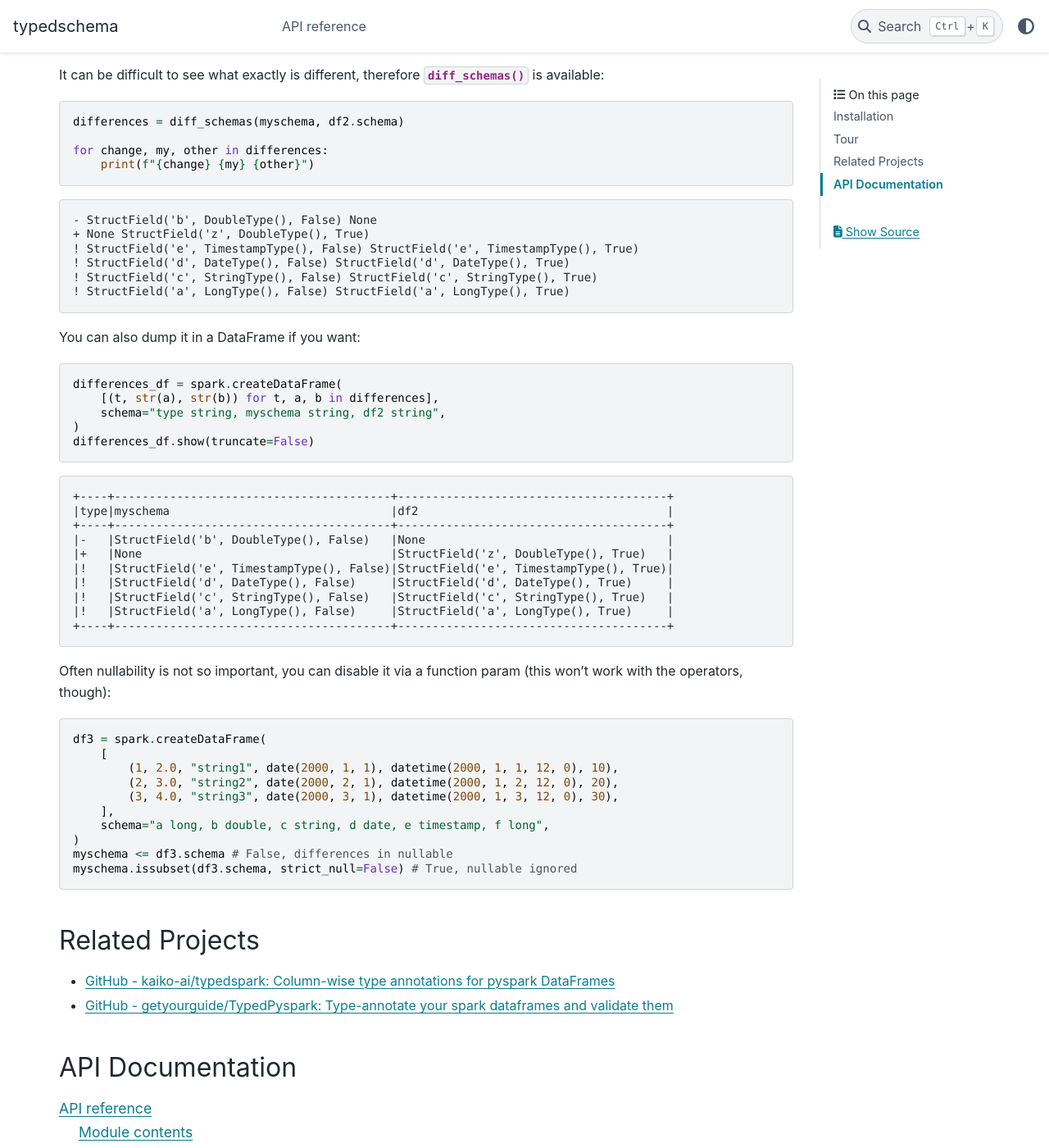
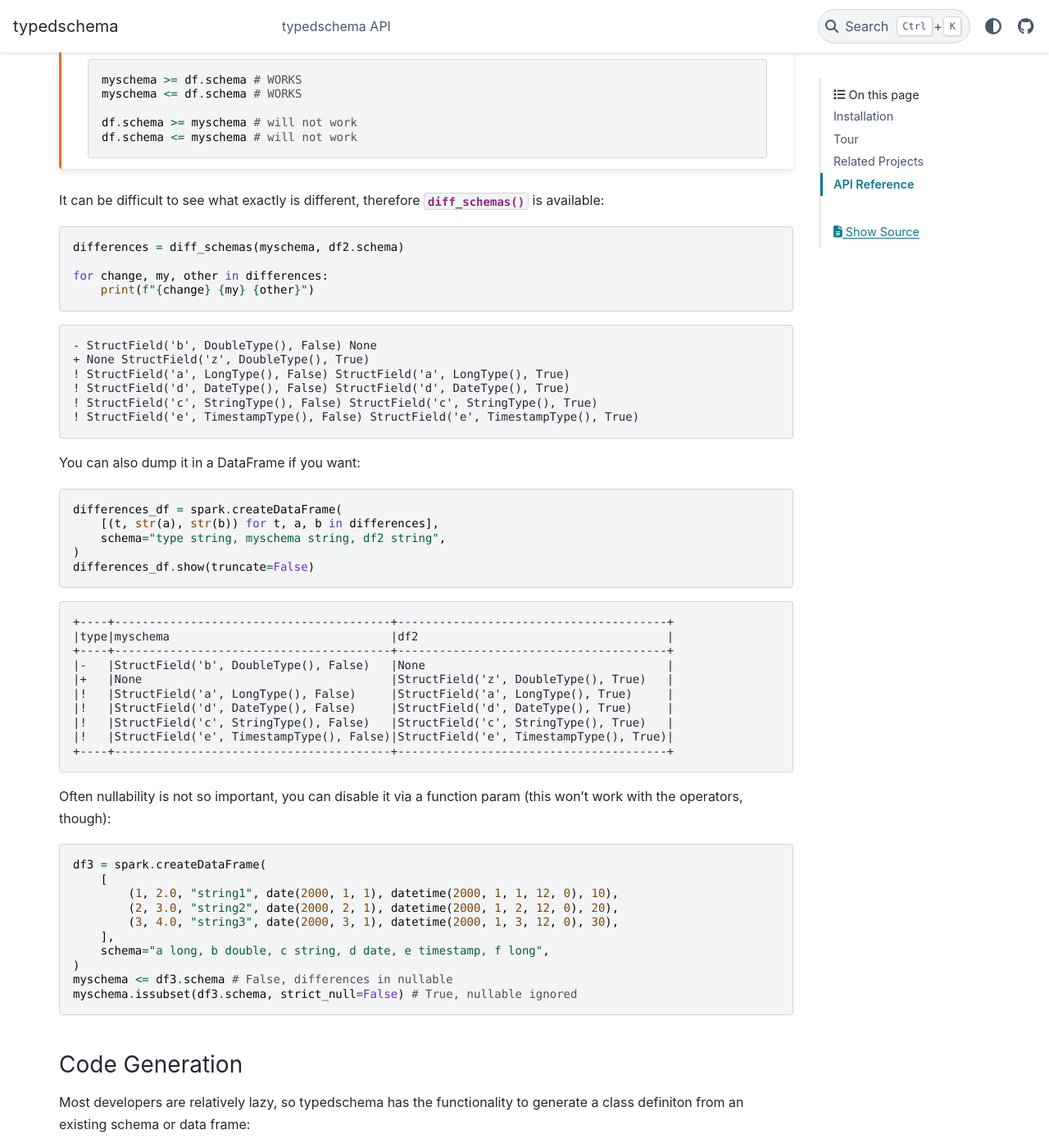
Before and after one commit to jwbargsten/typedschema, a Sphinx documentation site: the page built from docs/index.rst, in a window 1280 px wide and 1400 px high, scrolled down 2773 px. Shown: the whole window at 82% size. Built offline with Sphinx 7.4.7 and the PyData theme 0.15.4, drawn with Linux system fonts in a browser that asks for light colours; the version number could not be read and is left out; some of the changed text lies outside the part shown.

Commit message:
Add codegen showcase and improve docs

```diff
--- a/docs/conf.py
+++ b/docs/conf.py
@@ -13,19 +13,40 @@
 extensions = [
     "myst_parser",
     # "myst_nb",
+    "sphinx.ext.viewcode",
+    # "sphinx_design",
+    # "sphinx_copybutton",
     "sphinx.ext.autodoc",
+    "sphinx.ext.intersphinx",
+    "sphinx.ext.autosummary",
 ]
+
+autosummary_generate = True
 
 templates_path = ["_templates"]
 exclude_patterns = ["_build", "Thumbs.db", ".DS_Store"]
 
+html_theme_options = {
+    "icon_links": [
+        {
+            "name": "GitHub",
+            "url": "https://github.com/jwbargsten/typedschema",  # required
+            "icon": "fa-brands fa-github",
+            "type": "fontawesome",
+        }
+    ],
+    "analytics": {
+        "plausible_analytics_domain": "jwbargsten.github.io",
+        "plausible_analytics_url": "https://plausible.io/js/script.js",
+    },
+    "use_edit_page_button": False,
+}
 
 html_theme = "pydata_sphinx_theme"
 
 html_static_path = ["_static"]
 html_title = "typedschema"
 
-# html_theme_options = {"logo": {"text": "ABC"}}
 autodoc_typehints = "description"
 autodoc_class_signature = "separated"
 
@@ -36,3 +57,15 @@
     "github_version": "main",
     "doc_path": "docs",
 }
+
+intersphinx_mapping = {
+    "numpy": ("https://numpy.org/doc/stable/", None),
+    "python": ("https://docs.python.org/3/", None),
+    "pyspark": ("https://spark.apache.org/docs/latest/api/python/", None),
+}
+
+
+# html_sidebars = {
+#     "**": ["sidebar-nav-bs"],
+#     "index": [],
+# }
--- a/docs/index.rst
+++ b/docs/index.rst
@@ -1,9 +1,5 @@
 pyspark-typedschema documentation
 =================================
-
-.. toctree::
-   :maxdepth: 1
-   :caption: Contents:
 
 This is minimally intrusive library to type or annotate pyspark data frames.
 
@@ -99,16 +101,30 @@
 .. literalinclude:: snippets/examples-set-ops-nullable.py
    :language: python
 
+Code Generation
+^^^^^^^^^^^^^^^
+
+Most developers are relatively lazy, so typedschema has the functionality to
+generate a class definiton from an existing schema or data frame:
+
+.. literalinclude:: snippets/examples-codegen.py
+   :language: python
+
+will output
+
+.. literalinclude:: snippets/examples-class-def.py
+   :language: python
+
 Related Projects
 ----------------
 
 * `GitHub - kaiko-ai/typedspark: Column-wise type annotations for pyspark DataFrames <https://github.com/kaiko-ai/typedspark>`_
 * `GitHub - getyourguide/TypedPyspark: Type-annotate your spark dataframes and validate them <https://github.com/getyourguide/TypedPyspark>`_
 
-API Documentation
------------------
+API Reference
+-------------
 
 .. toctree::
-   :maxdepth: 3
+   :maxdepth: 2
 
    typedschema
--- /dev/null
+++ b/docs/snippets/examples-class-def.py
@@ -0,0 +1,8 @@
+class CustomerDataSchema(Schema):
+    a = Column(LongType(), True)
+    b = Column(DoubleType(), True)
+    c = Column(StringType(), True)
+    d = Column(DateType(), True)
+    e = Column(TimestampType(), True)
+    f = Column(LongType(), True)
+customer_data_schema = CustomerDataSchema()
--- /dev/null
+++ b/docs/snippets/examples-codegen.py
@@ -0,0 +1,2 @@
+class_def = generate_schema_def(df3, name="CustomerDataSchema")
+print(class_def)
--- a/docs/snippets/examples-import.py
+++ b/docs/snippets/examples-import.py
@@ -9,7 +9,7 @@
     TimestampType,
 )
 
-from typedschema import Column, Schema, diff_schemas
+from typedschema import Column, Schema, diff_schemas, generate_schema_def
 
 
 class MySchema(Schema):
--- a/docs/snippets/schema-diff-df.show.txt
+++ b/docs/snippets/schema-diff-df.show.txt
@@ -3,8 +3,8 @@
 +----+----------------------------------------+---------------------------------------+
 |-   |StructField('b', DoubleType(), False)   |None                                   |
 |+   |None                                    |StructField('z', DoubleType(), True)   |
-|!   |StructField('e', TimestampType(), False)|StructField('e', TimestampType(), True)|
+|!   |StructField('a', LongType(), False)     |StructField('a', LongType(), True)     |
 |!   |StructField('d', DateType(), False)     |StructField('d', DateType(), True)     |
 |!   |StructField('c', StringType(), False)   |StructField('c', StringType(), True)   |
-|!   |StructField('a', LongType(), False)     |StructField('a', LongType(), True)     |
+|!   |StructField('e', TimestampType(), False)|StructField('e', TimestampType(), True)|
 +----+----------------------------------------+---------------------------------------+
--- a/docs/snippets/schema-diff.print.txt
+++ b/docs/snippets/schema-diff.print.txt
@@ -1,6 +1,6 @@
 - StructField('b', DoubleType(), False) None
 + None StructField('z', DoubleType(), True)
-! StructField('e', TimestampType(), False) StructField('e', TimestampType(), True)
+! StructField('a', LongType(), False) StructField('a', LongType(), True)
 ! StructField('d', DateType(), False) StructField('d', DateType(), True)
 ! StructField('c', StringType(), False) StructField('c', StringType(), True)
-! StructField('a', LongType(), False) StructField('a', LongType(), True)
+! StructField('e', TimestampType(), False) StructField('e', TimestampType(), True)
--- a/docs/typedschema.rst
+++ b/docs/typedschema.rst
@@ -1,8 +1,5 @@
-API reference
-=============
-
-Module contents
----------------
+typedschema API
+===============
 
 .. automodule:: typedschema
    :members:
--- a/src/typedschema/__init__.py
+++ b/src/typedschema/__init__.py
@@ -1,4 +1,5 @@
 from typedschema.column import Column
 from typedschema.schema import Schema, diff_schemas
+from typedschema.codegen import generate_schema_def
 
-__all__ = ["Column", "Schema", "diff_schemas"]
+__all__ = ["Column", "Schema", "diff_schemas", "generate_schema_def"]
```
Also changed, not shown: other parts of docs/index.rst (+6 -0 lines), 2 other files.
